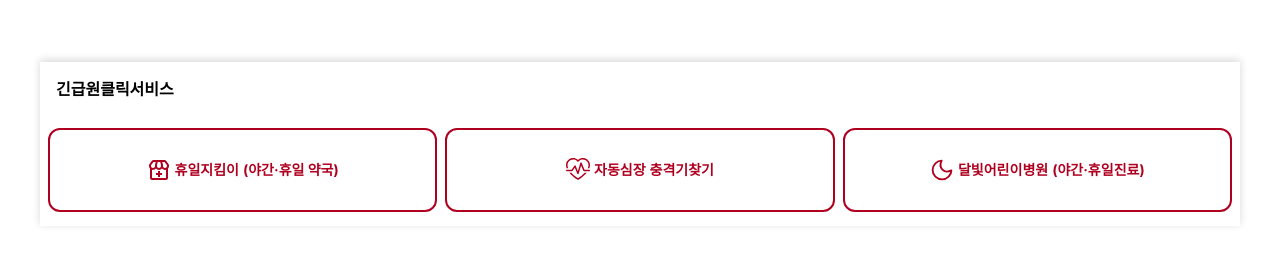
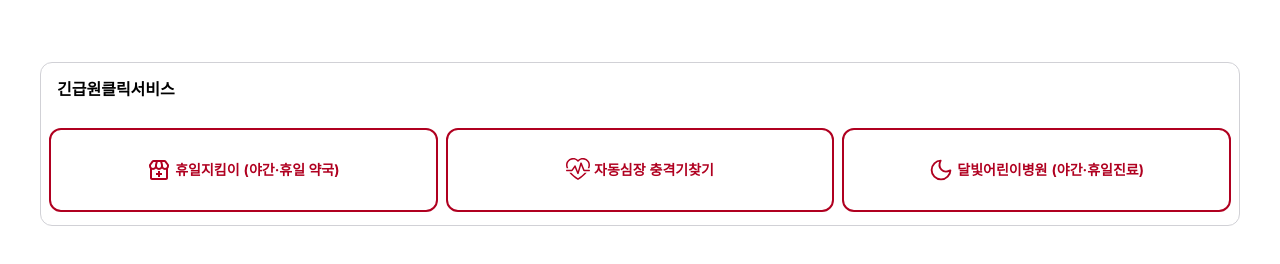
Before and after one commit to kgl990312-svg/figma-practice, a React (Vite) app: page / in a window 1280 px wide. Shown: the part 1726-1990 px from the top of the page. Built offline with nearby package versions, Linux system fonts and the light colour scheme; a web font is replaced by a local one.

Commit message:
데스크톱 긴급원클릭서비스 상자: 연회색 테두리·라운드 12, 그림자 없음
Co-Authored-By: Claude Opus 5.5 <noreply@anthropic.com>

```diff
--- a/src/components/section/EmergencyBar/EmergencyBar.css
+++ b/src/components/section/EmergencyBar/EmergencyBar.css
@@ -122,8 +122,13 @@
  * 고정하지 않고 페이지 맨 끝(콘텐츠 폭 안)에 놓음, 접기/펼치기 없음 (사용자 결정)
  * 제목 ↔ 버튼 간격은 Figma 그대로 26px */
 @media (min-width: 52.5625em) {
+  /* 상자: 다른 카드처럼 흰 배경 + 연회색 테두리 + 둥근 모서리, 그림자 없음 (사용자 결정)
+   * grey/100은 장식용 테두리로만 씀 — 안의 버튼은 빨간 테두리로 따로 구분됨 */
   .emergency-bar {
     position: static;
+    border: 1px solid var(--color-grey-100); /* 1px 테두리 — 토큰 없음 */
+    border-radius: var(--card-radius-12);
+    box-shadow: none;
     gap: 1.625rem; /* 26px — Figma 간격. 토큰 없음 */
     min-height: 10.25rem; /* 164px — Figma 높이. 토큰 없음 */
     margin-top: var(--space-section); /* 공지사항 ↔ 긴급원클릭서비스 64px */
```
Also changed, not shown: 1 other file (tests, documents, lock files or other folders).
